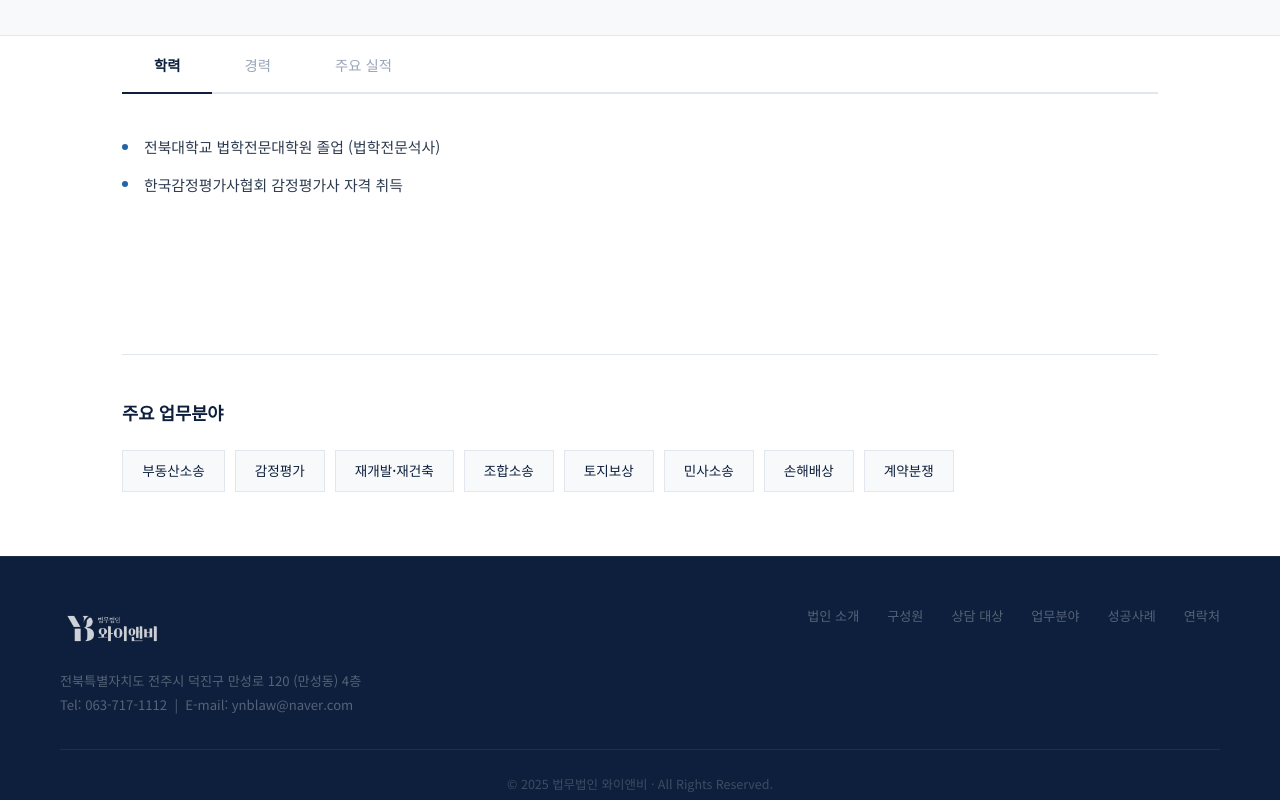
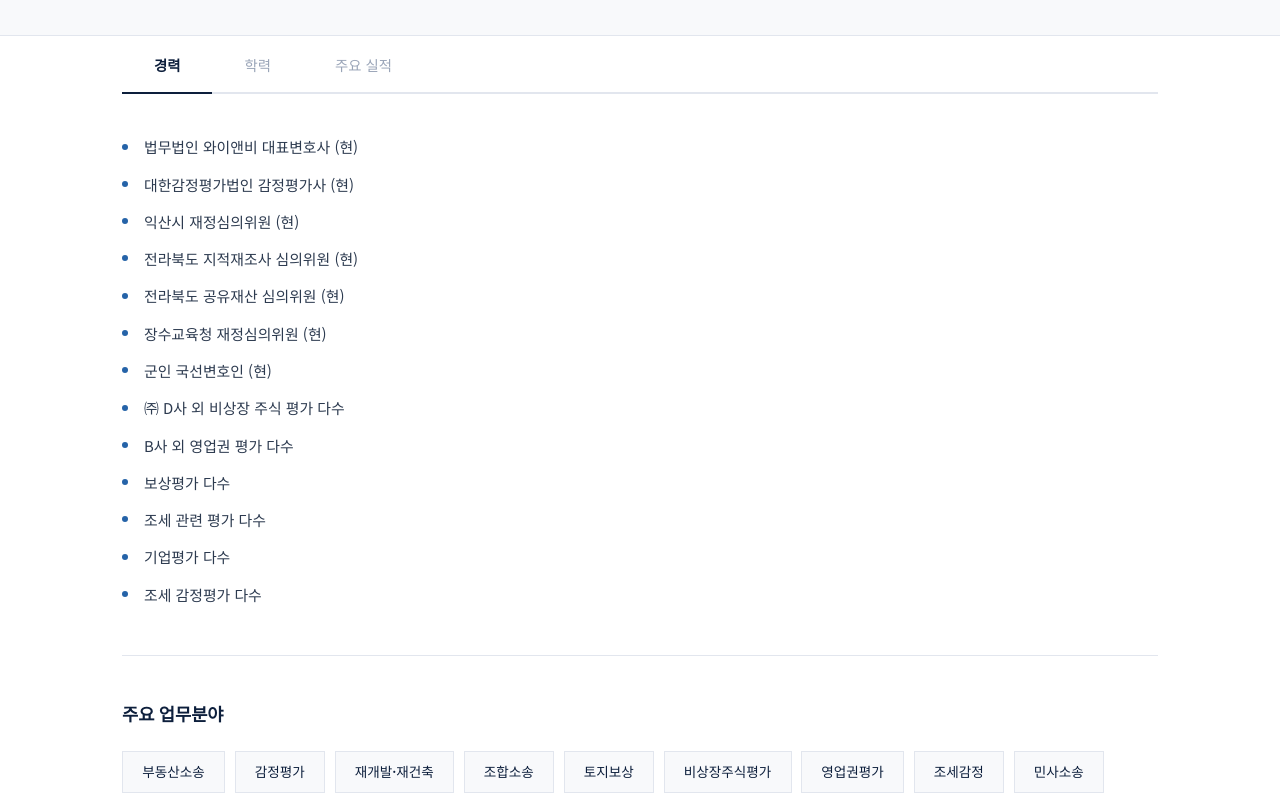
Before and after one commit to lawyerlee333/YNB-Landing, a Next.js app: page /team/yang in a window 1280 px wide. Shown: the part 660-1460 px from the top of the page. Built offline with nearby package versions, Linux system fonts and the light colour scheme; a web font is replaced by a local one.

Commit message:
양은지·변지혜 변호사 경력/학력 순서 변경 및 내용 보충, 양은지 사진 추가

```diff
--- a/app/team/page.tsx
+++ b/app/team/page.tsx
@@ -4,7 +4,7 @@ import FadeUp from '@/components/FadeUp';
 export const metadata = { title: '구성원 | 법무법인 와이앤비' };
 
 const members = [
-  { href: '/team/yang',   monogram: '양', name: '양은지', title: '대표변호사', spec: '부동산 · 감정평가 · 조합소송', tags: ['변호사', '감정평가사'] },
+  { href: '/team/yang',   monogram: '양', name: '양은지', title: '대표변호사', spec: '부동산 · 감정평가 · 조합소송', tags: ['변호사', '감정평가사'], photo: '/yang.jpg' },
   { href: '/team/byun',   monogram: '변', name: '변지혜', title: '대표변호사', spec: '채권추심 · 민사소송',           tags: ['변호사', '채권추심 전문'] },
   { href: '/team/lee',    monogram: '이', name: '이한선', title: '대표변호사', spec: '행정법 · 손해배상',             tags: ['변호사', '행정법 전문', '손해배상 전문'], photo: 'https://cdn.lfind.kr/public/lfind/image/lawyerProfile/26879/378b0c07-ca6e-4a5b-83be-ad0021fb405c.png' },
   { href: '/team/office', monogram: '사', name: '사무국',  title: '',           spec: '법률사무 · 집행 전담',          tags: ['법률사무', '집행절차'] },
--- a/app/team/yang/page.tsx
+++ b/app/team/yang/page.tsx
@@ -8,26 +8,35 @@ const data = {
   spec: '부동산 · 감정평가 · 조합소송',
   phone: '063-717-1112',
   email: 'ynblaw@naver.com',
-  monogram: '양',
+  photo: '/yang.jpg',
   motto: '의뢰인의 재산권을 지키는 것이 저의 사명입니다.',
   intro: '양은지 변호사는 변호사 자격과 감정평가사 자격을 동시에 보유한 부동산·감정평가 분야 전문가입니다. 토지 보상 이의신청, 재개발·재건축 조합 소송, 부동산 계약 분쟁 등 재산권과 관련된 복잡한 법적 문제를 해결하는 데 풍부한 경험을 갖추고 있습니다. 의뢰인의 재산권 보호를 최우선으로 삼아, 전문 지식과 실무 경험을 바탕으로 최선의 결과를 이끌어냅니다.',
   tags: ['변호사', '감정평가사'],
   tabs: [
     {
-      label: '학력',
+      label: '경력',
       items: [
-        '전북대학교 법학전문대학원 졸업 (법학전문석사)',
-        '한국감정평가사협회 감정평가사 자격 취득',
+        '법무법인 와이앤비 대표변호사 (현)',
+        '대한감정평가법인 감정평가사 (현)',
+        '익산시 재정심의위원 (현)',
+        '전라북도 지적재조사 심의위원 (현)',
+        '전라북도 공유재산 심의위원 (현)',
+        '장수교육청 재정심의위원 (현)',
+        '군인 국선변호인 (현)',
+        '㈜ D사 외 비상장 주식 평가 다수',
+        'B사 외 영업권 평가 다수',
+        '보상평가 다수',
+        '조세 관련 평가 다수',
+        '기업평가 다수',
+        '조세 감정평가 다수',
       ],
     },
     {
-      label: '경력',
+      label: '학력',
       items: [
-        '법무법인 와이앤비 대표변호사 (현)',
-        '감정평가 관련 소송 다수 수행',
-        '재개발·재건축 조합 소송 전문',
-        '부동산 소송 및 민사소송 다수 수행',
-        '지역주택조합 분담금·분양대금 반환 청구 승소',
+        '한양대학교 졸업',
+        '전북대학교 법학전문대학원 졸업 (법학전문석사)',
+        '서울대학교 행정전문대학원',
       ],
     },
     {
@@ -40,7 +49,7 @@ const data = {
       ],
     },
   ],
-  practiceAreas: ['부동산소송', '감정평가', '재개발·재건축', '조합소송', '토지보상', '민사소송', '손해배상', '계약분쟁'],
+  practiceAreas: ['부동산소송', '감정평가', '재개발·재건축', '조합소송', '토지보상', '비상장주식평가', '영업권평가', '조세감정', '민사소송', '손해배상'],
 };
 
 export default function YangPage() {
```
Also changed, not shown: app/team/byun/page.tsx (+12 -7 lines), public/yang.jpg (added).
